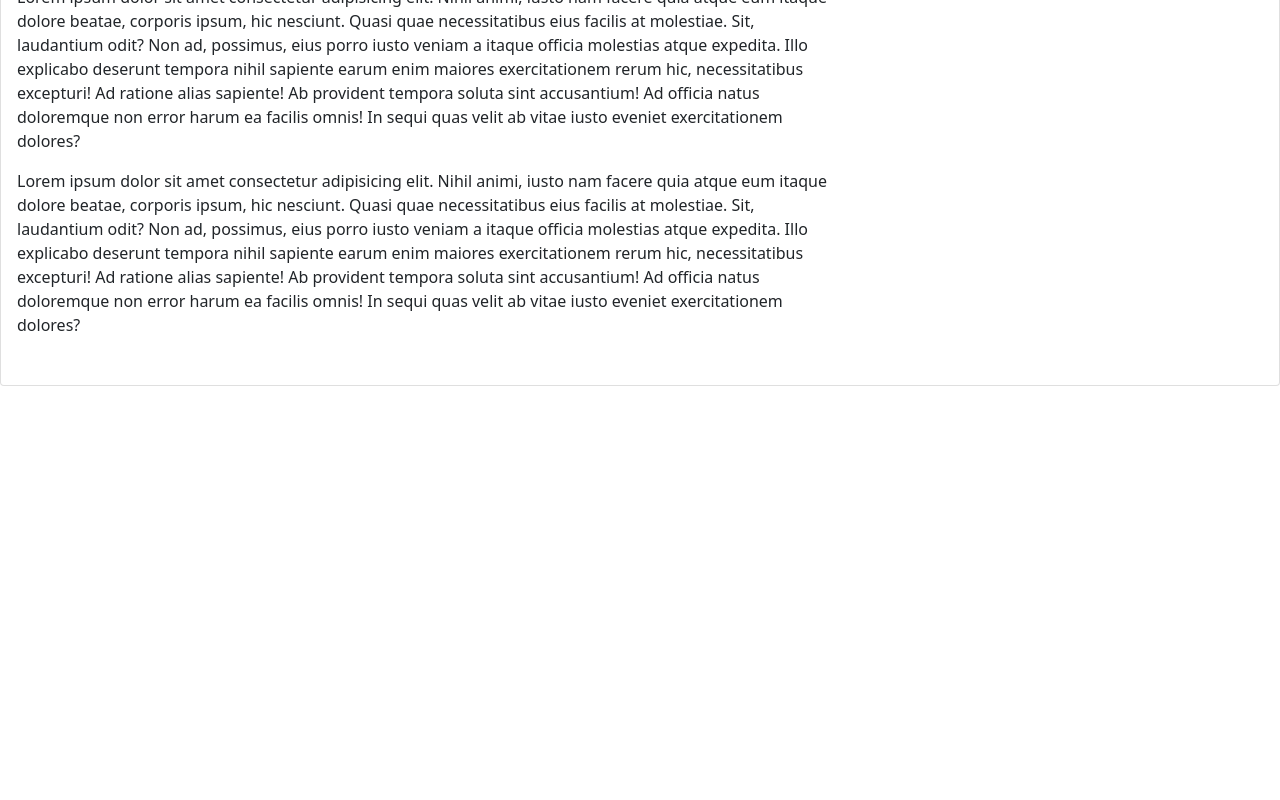
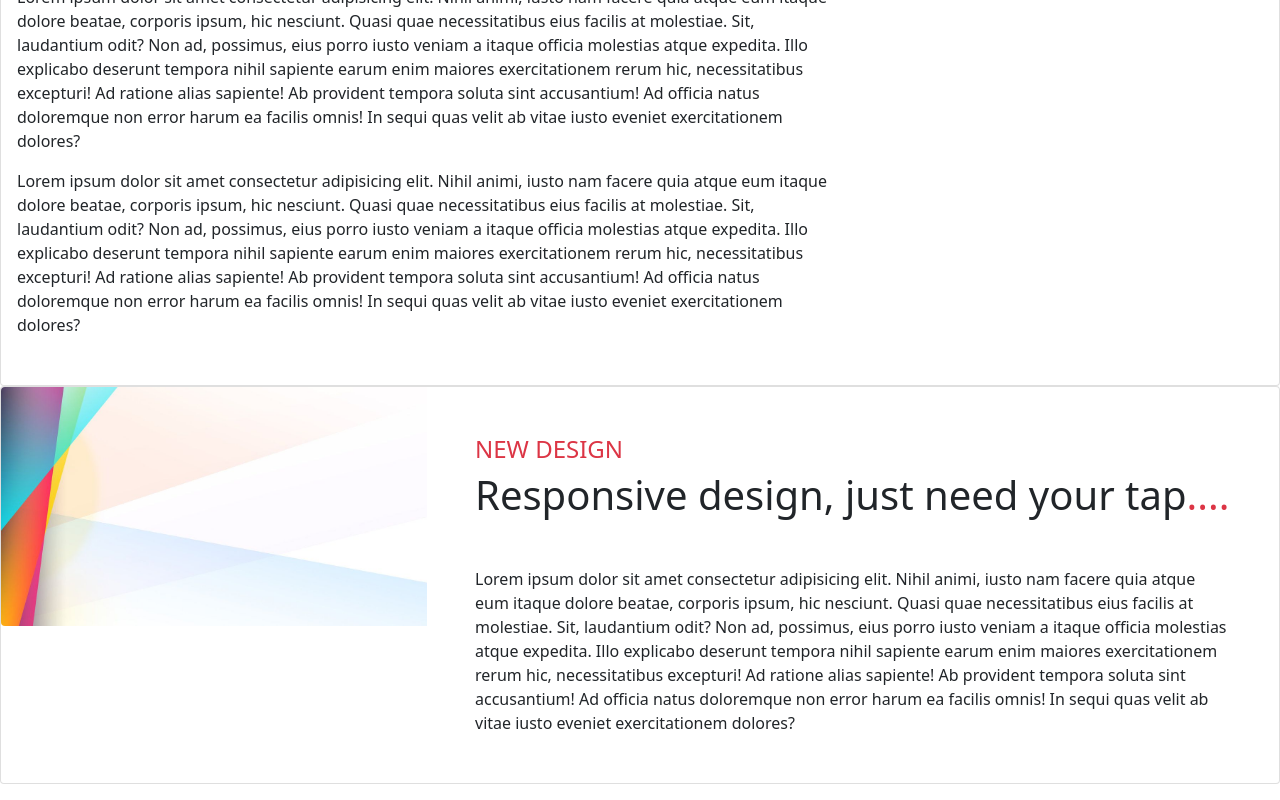
Before and after one commit to tokarik1312/New, a plain HTML site: page index.html in a window 1280 px wide. Shown: the part 967-1767 px from the top of the page. Before the commit the page ends 1353 px from the top, so only its background shows below. Drawn offline with nearby package versions, Linux system fonts and the light colour scheme.

Commit message:
add card 2

```diff
--- a/index.html
+++ b/index.html
@@ -47,7 +47,6 @@
             <p class="card-text">Lorem ipsum dolor sit amet consectetur adipisicing elit. Nihil animi, iusto nam facere quia atque eum itaque dolore beatae, corporis ipsum, hic nesciunt. Quasi quae necessitatibus eius facilis at molestiae.
               Sit, laudantium odit? Non ad, possimus, eius porro iusto veniam a itaque officia molestias atque expedita. Illo explicabo deserunt tempora nihil sapiente earum enim maiores exercitationem rerum hic, necessitatibus excepturi!
               Ad ratione alias sapiente! Ab provident tempora soluta sint accusantium! Ad officia natus doloremque non error harum ea facilis omnis! In sequi quas velit ab vitae iusto eveniet exercitationem dolores?</p>
-
           </div>
         </div>
       </div>
@@ -55,7 +54,22 @@
 
 
 
-
+    <div class="card mb-3" >
+      <div class="row g-0">
+        <div class="col-md-4">
+          <img src="./images/654cc1c785467f02da8695bfce2e2f60.jpg" class="img-fluid rounded-start" alt="...">
+        </div>
+        <div class="col-md-8">
+          <div class="card-body p-5">
+            <h4 class="text-danger">NEW DESIGN</h4>
+            <h1 class="card-title">Responsive design, just need your tap<span class="text-danger">....</span></h1>
+            <p class="card-text mt-5">Lorem ipsum dolor sit amet consectetur adipisicing elit. Nihil animi, iusto nam facere quia atque eum itaque dolore beatae, corporis ipsum, hic nesciunt. Quasi quae necessitatibus eius facilis at molestiae.
+            Sit, laudantium odit? Non ad, possimus, eius porro iusto veniam a itaque officia molestias atque expedita. Illo explicabo deserunt tempora nihil sapiente earum enim maiores exercitationem rerum hic, necessitatibus excepturi!
+            Ad ratione alias sapiente! Ab provident tempora soluta sint accusantium! Ad officia natus doloremque non error harum ea facilis omnis! In sequi quas velit ab vitae iusto eveniet exercitationem dolores?</p>
+          </div>
+        </div>
+      </div>
+    </div>
 
 
 
```
